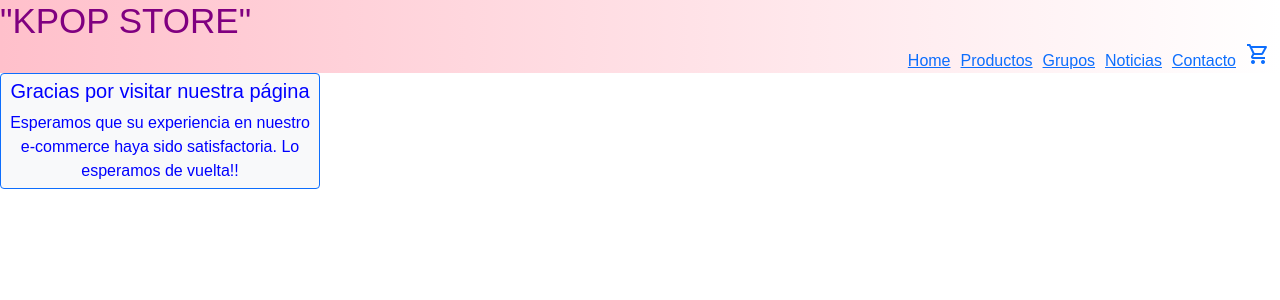
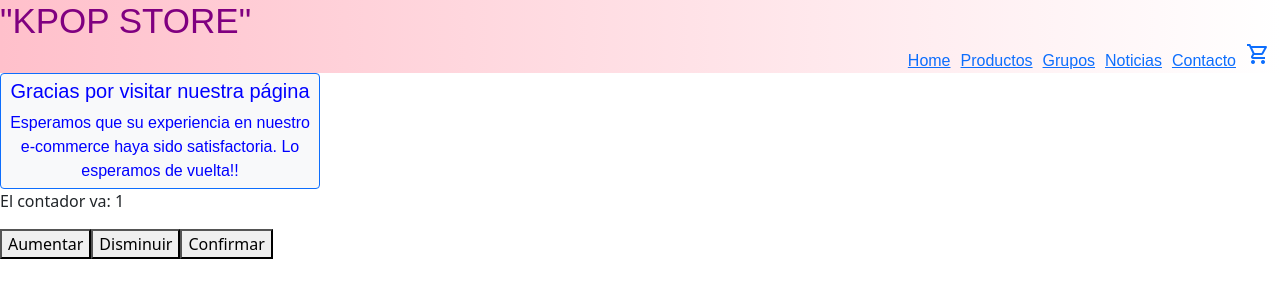
Before and after one commit to nlucadei/react_lucadei, a React (Create React App) app: page / in a window 1280 px wide. Shown: the top 300 px of the page. Built offline with nearby package versions, Linux system fonts and the light colour scheme.

Commit message:
desafío Contandor con botón

```diff
--- /dev/null
+++ b/src/components/ItemCount.js
@@ -0,0 +1,33 @@
+import {useState} from "react";
+
+const ItemCount = ({stock, initial, onAdd}) => {
+
+	const [contador, setContador] = useState(initial)
+
+	const aumentarContador = () => {
+		(contador < stock) ? setContador(contador+1) : alert ("No hay stock suficiente.")
+	}
+
+	const bajarContador = () => {
+		(contador > 0) ? setContador(contador-1) : alert ("Error.")
+	}
+
+	const confirmarContador = () => {
+		if (contador >=initial && contador <=stock) {
+			alert ("Se ha agregado " + contador + " producto(s) al carrito.")
+		} else {
+			alert ("Error.")
+		}
+	}
+
+	return (
+		<div>
+			<p>El contador va: {contador}</p>
+			<button onClick={aumentarContador} >Aumentar</button>
+			<button onClick={bajarContador} >Disminuir</button>
+			<button onClick={confirmarContador} >Confirmar</button>
+		</div>
+	)
+}
+
+export default ItemCount
--- a/src/components/ItemListContainer.js
+++ b/src/components/ItemListContainer.js
@@ -1,11 +1,19 @@
 import {Card} from "react-bootstrap";
+import ItemCount from "./ItemCount";
 
 function ItemListContainer (props) {
 	return (
-		<Card bg="light" border="primary" className="estiloCard">
-			<Card.Title>{props.greeting}</Card.Title>
-			<Card.Text>{props.dedicatoria}</Card.Text>
-		</Card>
+		<div>
+			<div>
+				<Card bg="light" border="primary" className="estiloCard">
+					<Card.Title>{props.greeting}</Card.Title>
+					<Card.Text>{props.dedicatoria}</Card.Text>
+				</Card>
+			</div>
+			<div>
+				<ItemCount stock={5} onAdd={()=>{}} initial={1} />
+			</div>
+		</div>
 		)
 }
 
```
